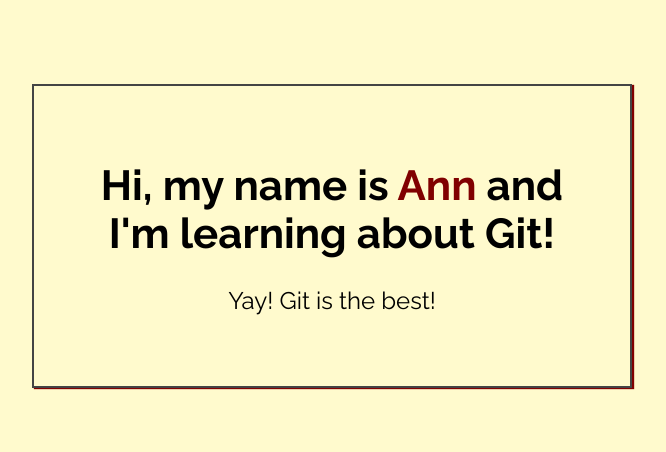
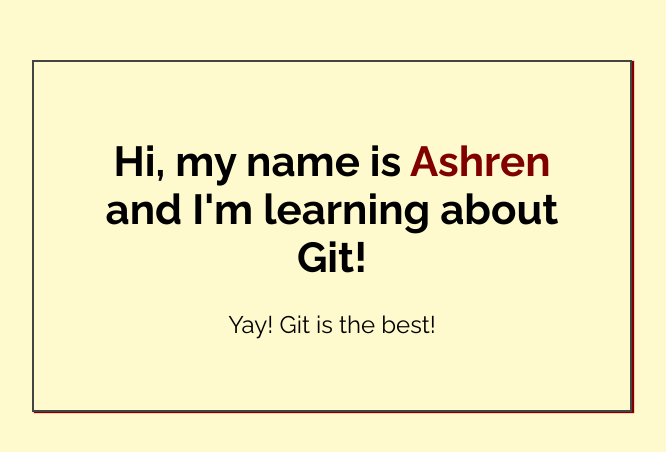
Before and after one commit to Ashren14/my-first-repo, a plain HTML site: page index.html in a window 1280 px wide. Shown: the part 164-616 px from the top of the page, without its empty margins (308-974 px from the left). Drawn offline with Linux system fonts and the light colour scheme.

Commit message:
Added name to index.html

```diff
--- a/index.html
+++ b/index.html
@@ -14,7 +14,7 @@
 <body>
 
     <div class="greeting">
-        <h1>Hi, my name is <span class="highlight">Ann</span> and I'm learning about Git! </h1>
+        <h1>Hi, my name is <span class="highlight">Ashren</span> and I'm learning about Git! </h1>
 
         <p>Yay! Git is the best!</p>
     </div>
```
